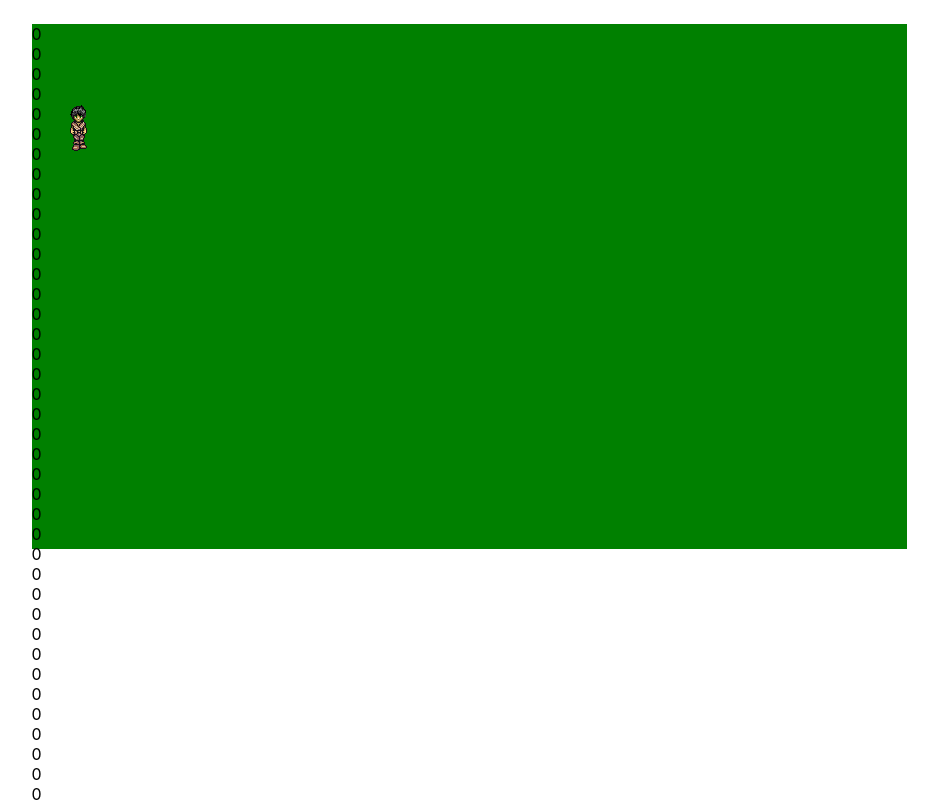
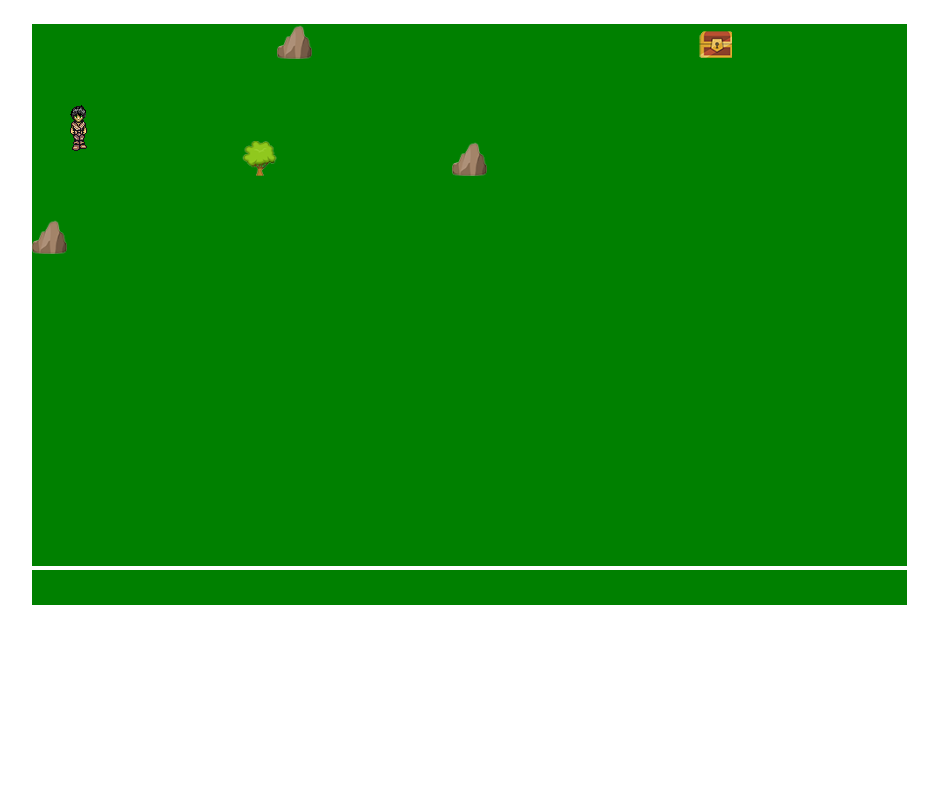
Before and after one commit to marjika/redux-game, a React (Create React App) app in the folder redux-game/: page / in a window 1280 px wide. Shown: the top 802 px of the page, without its empty margins (175-1113 px from the left). Built offline with nearby package versions, Linux system fonts and the light colour scheme.

Commit message:
putting map in store

```diff
--- a/redux-game/src/config/store.js
+++ b/redux-game/src/config/store.js
@@ -1,8 +1,10 @@
 import { createStore, combineReducers } from "redux";
 import playerReducer from "../features/player/reducer";
+import mapReducer from "../features/map/reducer";
 
 const rootReducer = combineReducers({
-    player: playerReducer
+    player: playerReducer,
+    map: mapReducer
 })
 
 const store = createStore(
--- a/redux-game/src/data/maps/1/index.js
+++ b/redux-game/src/data/maps/1/index.js
@@ -1,10 +1,10 @@
 export const tiles = [
+    [0,0,0,0,0,0,0,5,0,0,0,0,0,0,0,0,0,0,0,8,0,0,0,0,0],
     [0,0,0,0,0,0,0,0,0,0,0,0,0,0,0,0,0,0,0,0,0,0,0,0,0],
     [0,0,0,0,0,0,0,0,0,0,0,0,0,0,0,0,0,0,0,0,0,0,0,0,0],
+    [0,0,0,0,0,0,6,0,0,0,0,0,5,0,0,0,0,0,0,0,0,0,0,0,0],
     [0,0,0,0,0,0,0,0,0,0,0,0,0,0,0,0,0,0,0,0,0,0,0,0,0],
-    [0,0,0,0,0,0,0,0,0,0,0,0,0,0,0,0,0,0,0,0,0,0,0,0,0],
-    [0,0,0,0,0,0,0,0,0,0,0,0,0,0,0,0,0,0,0,0,0,0,0,0,0],
-    [0,0,0,0,0,0,0,0,0,0,0,0,0,0,0,0,0,0,0,0,0,0,0,0,0],
+    [5,0,0,0,0,0,0,0,0,0,0,0,0,0,0,0,0,0,0,0,0,0,0,0,0],
     [0,0,0,0,0,0,0,0,0,0,0,0,0,0,0,0,0,0,0,0,0,0,0,0,0],
     [0,0,0,0,0,0,0,0,0,0,0,0,0,0,0,0,0,0,0,0,0,0,0,0,0],
     [0,0,0,0,0,0,0,0,0,0,0,0,0,0,0,0,0,0,0,0,0,0,0,0,0],
--- a/redux-game/src/features/map/index.js
+++ b/redux-game/src/features/map/index.js
@@ -1,4 +1,8 @@
 import React from "react";
+import { connect } from "react-redux";
+import { SPRITE_SIZE } from "../../config/constants"
+
+import "./style.css";
 
 function getTileSprite(type) {
     switch(type) {
@@ -8,11 +12,19 @@ function getTileSprite(type) {
             return "rock"
         case 6:
             return "tree"
+        case 8:
+            return "chest"
     }
 }
 
 function MapTile(props) {
-    return <div className="tile">0</div>
+    return <div
+        className={`tile ${getTileSprite(props.tile)}`}
+        style={{
+            height: SPRITE_SIZE,
+            width: SPRITE_SIZE
+        }}
+    />
 }
 
 function MapRow(props) {
@@ -44,4 +56,10 @@ function Map(props) {
     )
 }
 
-export default Map;
+function mapStateToProps(state) {
+    return {
+        tiles: state.map.tiles
+    }
+}
+
+export default connect(mapStateToProps)(Map);
--- /dev/null
+++ b/redux-game/src/features/map/reducer.js
@@ -0,0 +1,16 @@
+const initialState = {
+    tiles: []
+}
+
+const mapReducer = (state=initialState, action) => {
+    switch(action.type) {
+        case "ADD_TILES":
+            return {
+                ...action.payload
+            }
+        default:
+            return state;
+    }
+}
+
+export default mapReducer;
--- a/redux-game/src/features/map/style.css
+++ b/redux-game/src/features/map/style.css
@@ -1,5 +1,10 @@
 .tile {
-    display: "inline-flex"
+    display: inline-flex;
+    background-color: green;
+}
+
+.grass {
+    background-color: green;
 }
 
 .rock {
@@ -9,3 +14,7 @@
 .tree {
     background-image: url("/tiles/tree.png")
 }
+
+.chest {
+    background-image: url("/tiles/chest.png")
+}
--- a/redux-game/src/features/player/movement.js
+++ b/redux-game/src/features/player/movement.js
@@ -23,6 +23,12 @@ export default function handleMovement(player) {
         return (newPos[0] >= 0 && newPos[0] <= MAP_WIDTH-SPRITE_SIZE) &&
                 (newPos[1] >= 0 && newPos[1] <= MAP_HEIGHT-SPRITE_SIZE)
                 ? newPos : oldPos
+    }
+
+    function observeImpassable(oldPos, newPos) {
+        // return (newPos[0] >= 0 && newPos[0] <= MAP_WIDTH-SPRITE_SIZE) &&
+        //         (newPos[1] >= 0 && newPos[1] <= MAP_HEIGHT-SPRITE_SIZE)
+        //         ? newPos : oldPos
     }
 
     function dispatchMove(direction) {
--- a/redux-game/src/features/world/index.js
+++ b/redux-game/src/features/world/index.js
@@ -3,8 +3,13 @@ import Player from "../player";
 import Map from "../map";
 
 import { tiles } from "../../data/maps/1"
+import store from "../../config/store"
 
 function World(props) {
+    store.dispatch({ type: "ADD_TILES", payload: {
+        tiles
+    }})
+
     return (
         <div
             style={{
@@ -14,7 +19,7 @@ function World(props) {
                 margin: "20px auto"
             }}
         >
-             <Map tiles={tiles} />
+             <Map />
             <Player />
         </div>
     )
```
Also changed, not shown: redux-game/public/tiles/rock.png, redux-game/public/tiles/tree.png.
